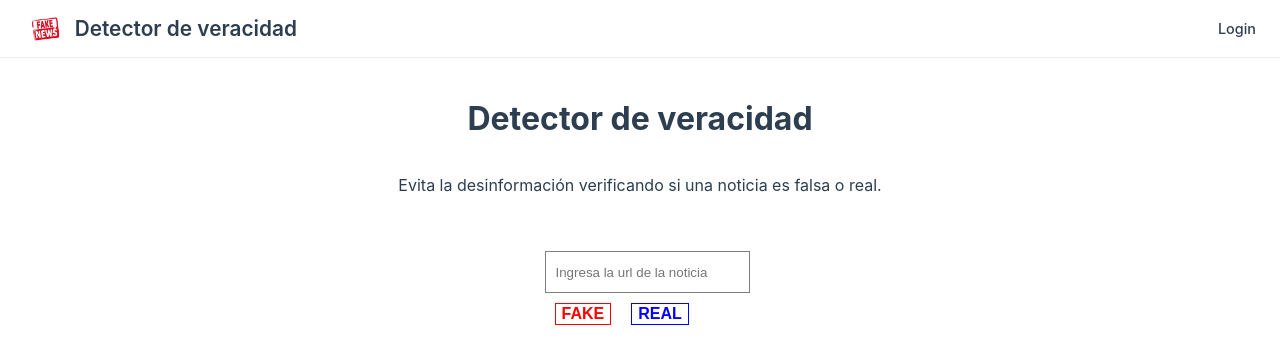
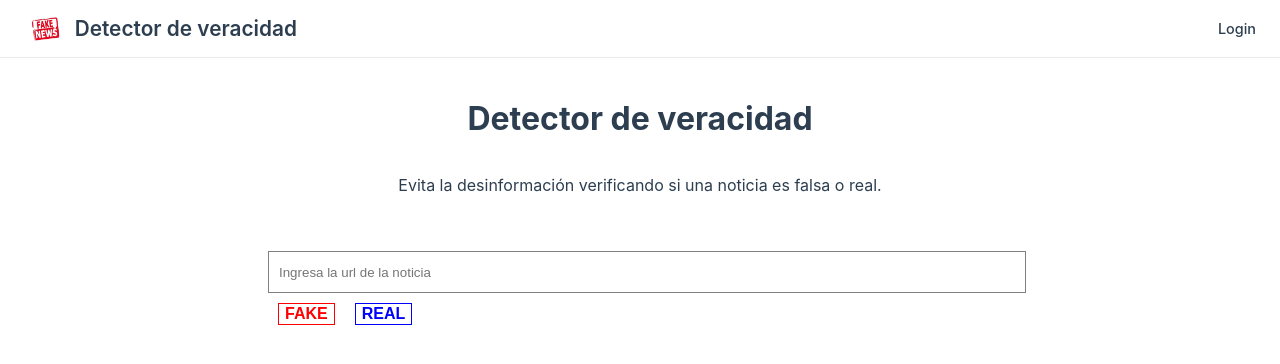
Before and after one commit to jspolancor/hackatrix-2019, a Vue app: page /home in a window 1280 px wide. Shown: the top 364 px of the page. Built offline with nearby package versions, Linux system fonts and the light colour scheme; no server answers; what vue-head would draw is missing.

Commit message:
Corrige estilos del home

```diff
--- a/src/views/Home.vue
+++ b/src/views/Home.vue
@@ -4,10 +4,8 @@
 
     <p>Evita la desinformación verificando si una noticia es falsa o real.</p>
 
-    <div @vote-new="voted">
-      <SearchBarVue></SearchBarVue>
-      <VotingButtonsVue></VotingButtonsVue>
-    </div>
+    <SearchBarVue></SearchBarVue>
+    <VotingButtonsVue></VotingButtonsVue>
 
   </div>
 </template>
```
